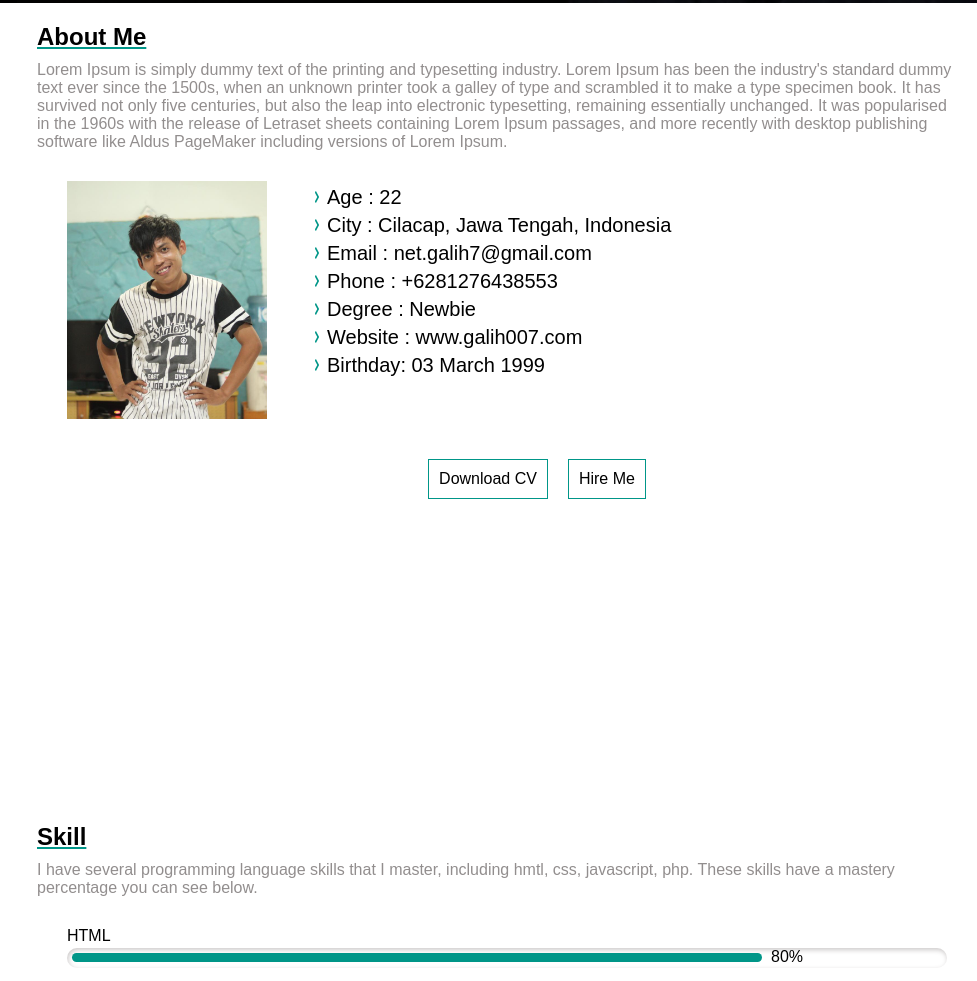
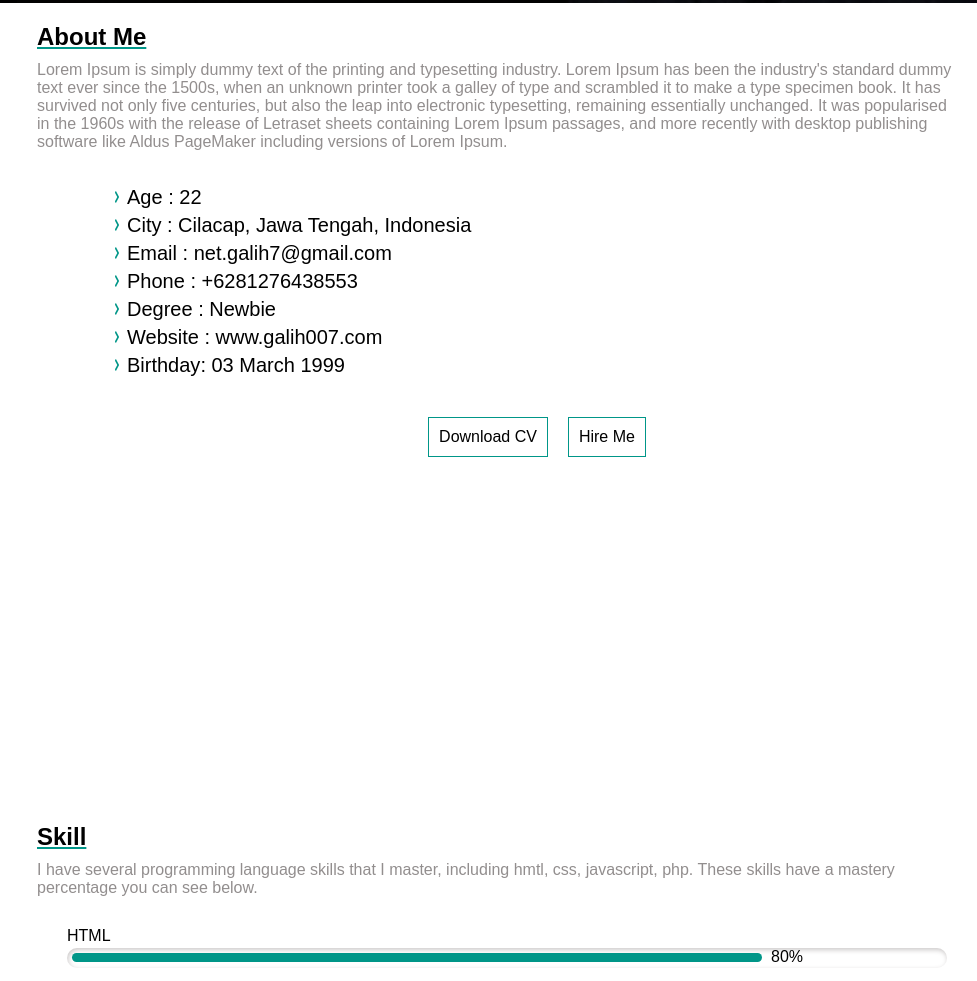
Before and after one commit to galihbagaskoro/galih007.github.io, a plain HTML site: page index.html in a window 1280 px wide. Shown: the part 797-1778 px from the top of the page, without its empty margins (303-1280 px from the left). Drawn offline with nearby package versions, Linux system fonts and the light colour scheme.

Commit message:
Update index.html

```diff
--- a/index.html
+++ b/index.html
@@ -108,7 +108,6 @@
 					</p>
 				</div>
 				<div class="row">
-					<img src="img/galihjp-about.jpg" alt="" class="about-profile" />
 					<div class="personal-data">
 						<ul>
 							<li>
```
